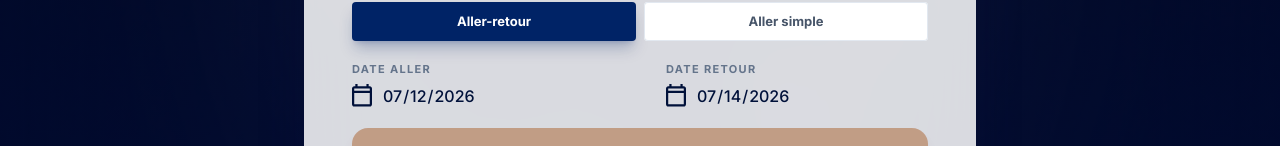
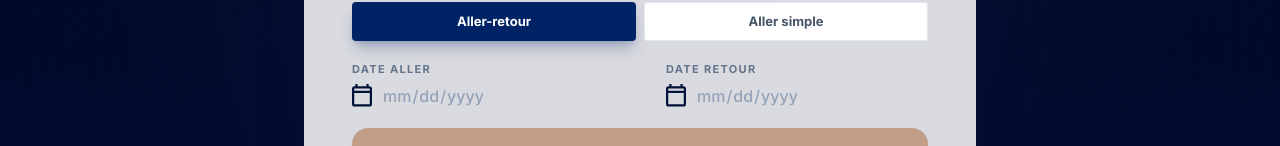
Before and after one commit to LuluH19/bundle-events, a Next.js app: page / in a window 1280 px wide. Shown: the part 654-800 px from the top of the page. Built offline with nearby package versions, Linux system fonts and the light colour scheme; no server answers; a web font is replaced by a local one.

Commit message:
perf: improve suggestions timing

```diff
--- a/src/app/page.tsx
+++ b/src/app/page.tsx
@@ -24,18 +24,20 @@ import { HomeView } from "@/src/components/views/HomeView";
 import { RoutesView } from "@/src/components/views/RoutesView";
 import { HotelsView } from "@/src/components/views/HotelsView";
 import { BundleView } from "@/src/components/views/BundleView";
-import { isoPlusDays } from "@/src/utils/date";
 
 export default function Home() {
   const [step, setStep] = useState<Step>("home");
 
   const [departure, setDeparture] = useState<Location | null>(null);
   const [venue, setVenue] = useState<Location | null>(null);
-  const [checkin, setCheckin] = useState(() => isoPlusDays(30));
-  const [checkout, setCheckout] = useState(() => isoPlusDays(32));
+  const [checkin, setCheckin] = useState("");
+  const [checkout, setCheckout] = useState("");
   const dateLabel = useMemo(() => {
     const fmt = (iso: string) =>
       new Date(`${iso}T00:00:00`).toLocaleDateString("fr-FR", { day: "numeric", month: "short" });
+    if (!checkin && !checkout) return "Dates à définir";
+    if (!checkout) return fmt(checkin);
+    if (!checkin) return fmt(checkout);
     return `${fmt(checkin)} — ${fmt(checkout)}`;
   }, [checkin, checkout]);
 
@@ -159,7 +161,7 @@ export default function Home() {
       } catch {
         setDepResults([]);
       }
-    }, 300);
+    }, 150);
     return () => clearTimeout(t);
   }, [depSearch]);
 
@@ -203,7 +205,7 @@ export default function Home() {
 
   // live hotel search around the venue
   useEffect(() => {
-    if (!venue) {
+    if (!venue || !checkin || !checkout) {
       return;
     }
     let cancelled = false;
```
